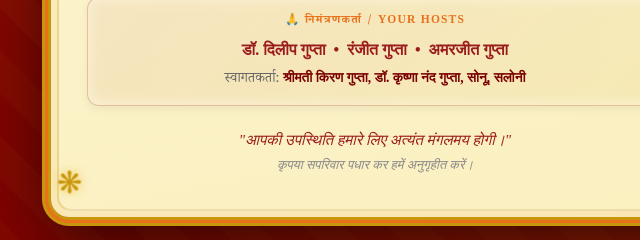
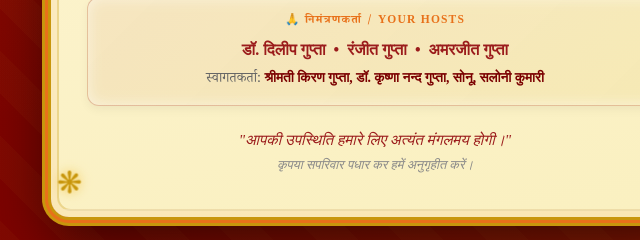
Before and after one commit to chandanraj-03/greetings-house, a plain HTML site: page index.html in a window 1280 px wide. Shown: the part 1104-1344 px from the top of the page, 265-905 px from the left. Drawn offline with Linux system fonts and the light colour scheme; a web font is replaced by a local one.

Commit message:
Update welcome message with correct name spelling

```diff
--- a/index.html
+++ b/index.html
@@ -393,7 +393,7 @@
           <div class="hosts-names">
             डॉ. दिलीप गुप्ता &nbsp;•&nbsp; रंजीत गुप्ता &nbsp;•&nbsp; अमरजीत गुप्ता
           </div>
-          <div class="hosts-welcome">स्वागतकर्ता: <span>श्रीमती किरण गुप्ता, डॉ. कृष्णा नंद गुप्ता, सोनू, सलोनी </span></div>
+          <div class="hosts-welcome">स्वागतकर्ता: <span>श्रीमती किरण गुप्ता, डॉ. कृष्णा नन्द गुप्ता, सोनू, सलोनी कुमारी </span></div>
         </div>
 
         <div class="blessing">
```
